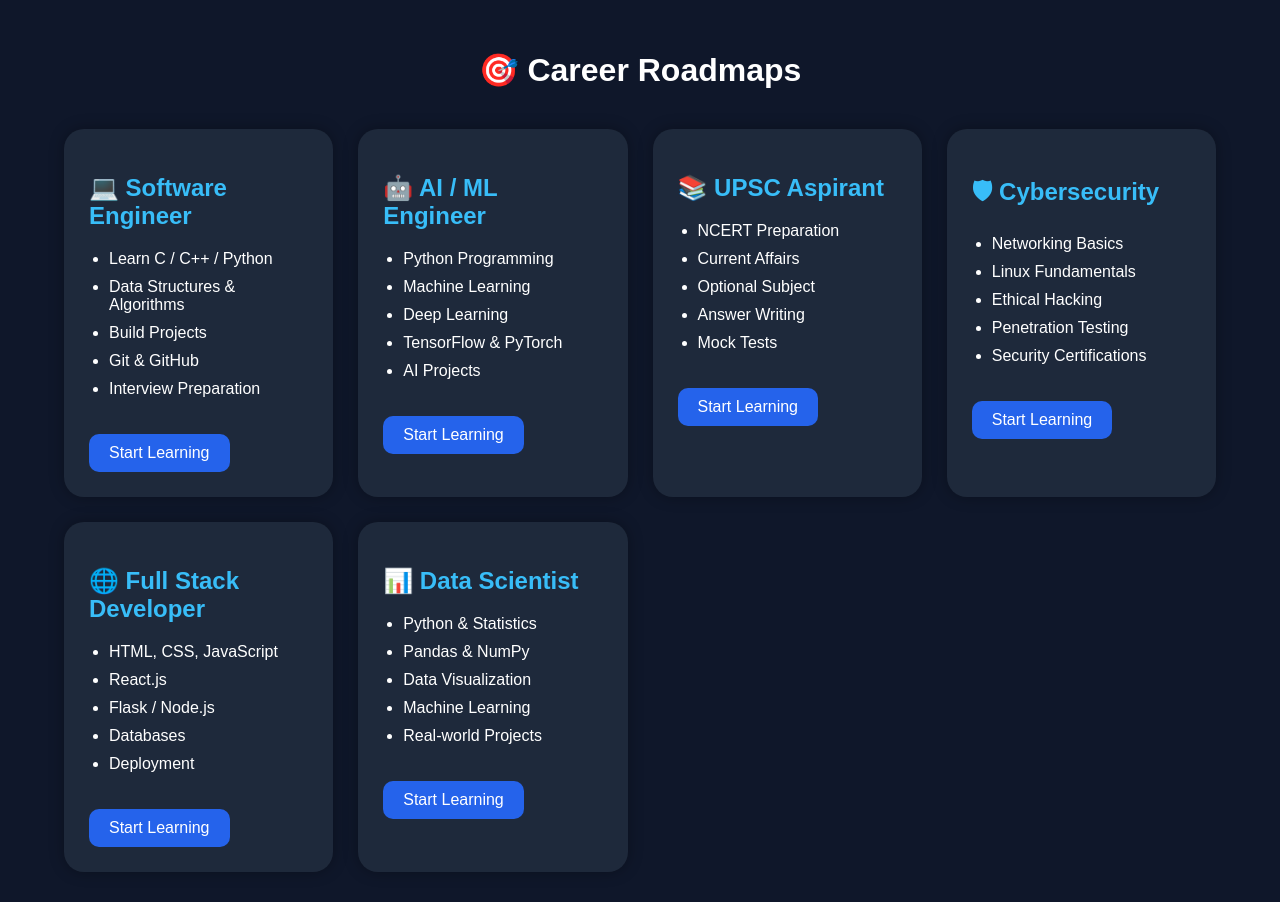
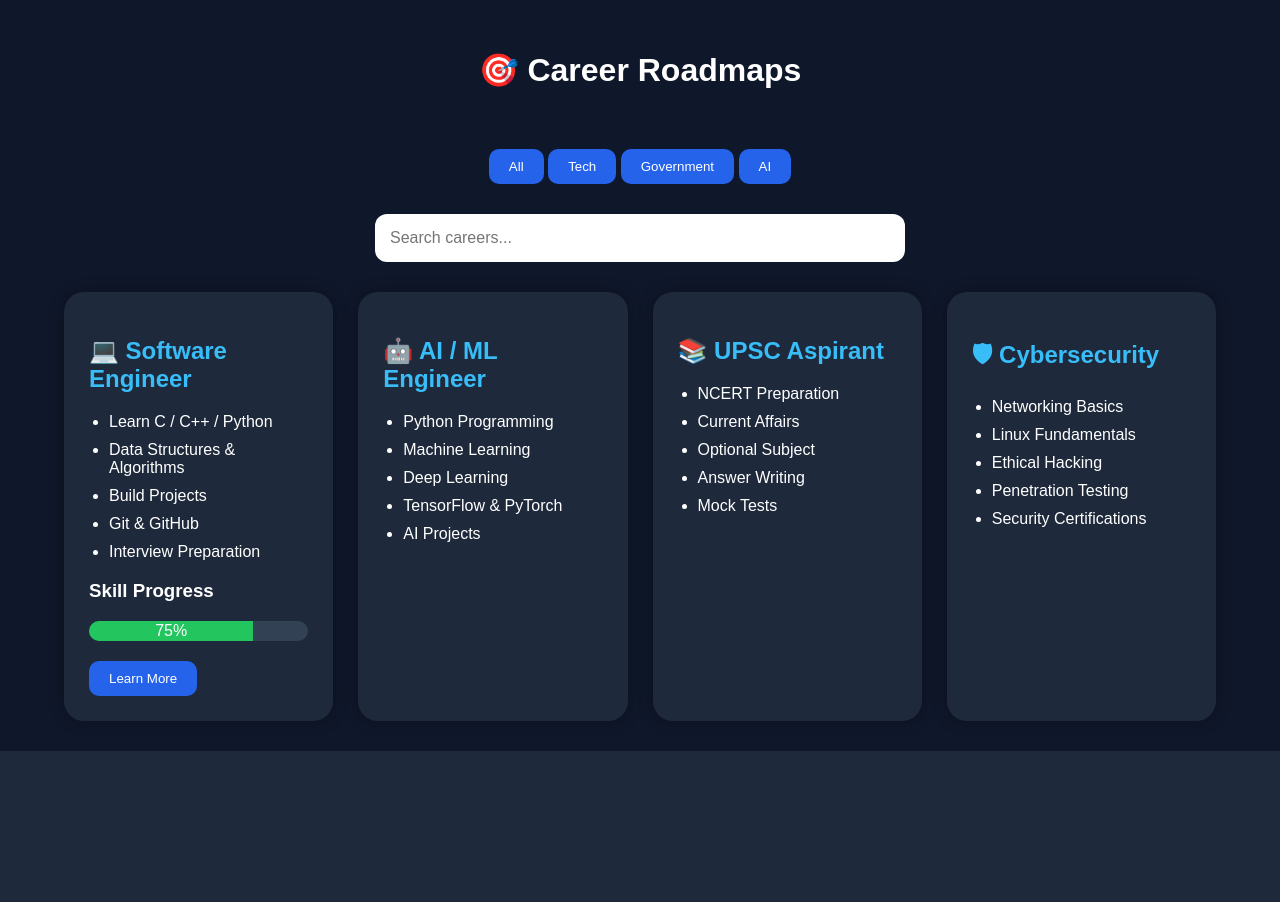
Before and after one commit to manjoraai-hub/ManjoraAI, a Flask app: page /career in a window 1280 px wide. Shown: the part 58-960 px from the top of the page. After the commit the page ends 809 px from the top, so only its background shows below. Run offline with Flask 3, Linux system fonts and the light colour scheme.

Commit message:
fixed career roadmap page

```diff
--- a/templates/career.html
+++ b/templates/career.html
@@ -16,104 +16,80 @@
         }
 
         .navbar{
-
             background:#1e293b;
             padding:15px 30px;
             display:flex;
             justify-content:space-between;
             align-items:center;
-
         }
 
         .navbar h2{
-
             margin:0;
             color:#38bdf8;
-
         }
 
         .navbar a{
-
             color:white;
             text-decoration:none;
             margin-left:20px;
-
         }
 
         .container{
-
             width:90%;
             max-width:1200px;
             margin:auto;
             padding:30px;
-
         }
 
         h1{
-
             text-align:center;
             margin-bottom:40px;
-
         }
 
         .roadmap-grid{
-
             display:grid;
             grid-template-columns:repeat(auto-fit,minmax(260px,1fr));
             gap:25px;
-
         }
 
         .roadmap-card{
-
             background:#1e293b;
             padding:25px;
             border-radius:20px;
             transition:0.3s;
             box-shadow:0px 0px 15px rgba(0,0,0,0.3);
-
         }
 
         .roadmap-card:hover{
-
             transform:translateY(-10px);
-
         }
 
         .roadmap-card h2{
-
             color:#38bdf8;
-
         }
 
         ul{
-
             padding-left:20px;
-
         }
 
         li{
-
             margin-top:10px;
-
         }
 
         .btn{
-
             display:inline-block;
             margin-top:20px;
             padding:10px 20px;
             background:#2563eb;
             color:white;
+            border:none;
+            border-radius:10px;
+            cursor:pointer;
             text-decoration:none;
-            border-radius:10px;
-
         }
 
         .btn:hover{
-
             background:#1d4ed8;
-
         }
 
     </style>
@@ -127,11 +103,9 @@
     <h2>🚀 Manjora AI</h2>
 
     <div>
-
         <a href="/">Home</a>
         <a href="/dashboard">Dashboard</a>
         <a href="/planner">Planner</a>
-
     </div>
 
 </div>
@@ -140,113 +114,108 @@
 
     <h1>🎯 Career Roadmaps</h1>
 
+    <div style="text-align:center;margin-bottom:30px;">
+
+        <button class="btn" onclick="filterCards('all')">All</button>
+
+        <button class="btn" onclick="filterCards('tech')">Tech</button>
+
+        <button class="btn" onclick="filterCards('government')">Government</button>
+
+        <button class="btn" onclick="filterCards('ai')">AI</button>
+
+    </div>
+
+    <div style="text-align:center;margin-bottom:30px;">
+
+        <input type="text"
+        id="searchInput"
+        placeholder="Search careers..."
+        onkeyup="searchRoadmaps()"
+
+        style="width:60%;
+        max-width:500px;
+        padding:15px;
+        border:none;
+        border-radius:12px;
+        font-size:16px;">
+
+    </div>
+
     <div class="roadmap-grid">
 
-        <div class="roadmap-card">
+        <div class="roadmap-card roadmap-item tech">
 
             <h2>💻 Software Engineer</h2>
 
             <ul>
-
                 <li>Learn C / C++ / Python</li>
                 <li>Data Structures & Algorithms</li>
                 <li>Build Projects</li>
                 <li>Git & GitHub</li>
                 <li>Interview Preparation</li>
-
             </ul>
 
-            <a href="#" class="btn">Start Learning</a>
+            <h3>Skill Progress</h3>
+
+            <div style="background:#334155;height:20px;border-radius:10px;overflow:hidden;">
+
+                <div style="width:75%;height:100%;background:#22c55e;text-align:center;line-height:20px;">
+
+                    75%
+
+                </div>
+
+            </div>
+
+            <button class="btn"
+            onclick="showDetails('software')">
+
+                Learn More
+
+            </button>
 
         </div>
 
-        <div class="roadmap-card">
+        <div class="roadmap-card roadmap-item ai">
 
             <h2>🤖 AI / ML Engineer</h2>
 
             <ul>
-
                 <li>Python Programming</li>
                 <li>Machine Learning</li>
                 <li>Deep Learning</li>
                 <li>TensorFlow & PyTorch</li>
                 <li>AI Projects</li>
-
             </ul>
-
-            <a href="#" class="btn">Start Learning</a>
 
         </div>
 
-        <div class="roadmap-card">
+        <div class="roadmap-card roadmap-item government">
 
             <h2>📚 UPSC Aspirant</h2>
 
             <ul>
-
                 <li>NCERT Preparation</li>
                 <li>Current Affairs</li>
                 <li>Optional Subject</li>
                 <li>Answer Writing</li>
                 <li>Mock Tests</li>
-
             </ul>
-
-            <a href="#" class="btn">Start Learning</a>
 
         </div>
 
-        <div class="roadmap-card">
+        <div class="roadmap-card roadmap-item tech">
 
             <h2>🛡 Cybersecurity</h2>
 
             <ul>
-
                 <li>Networking Basics</li>
                 <li>Linux Fundamentals</li>
                 <li>Ethical Hacking</li>
                 <li>Penetration Testing</li>
                 <li>Security Certifications</li>
-
             </ul>
-
-            <a href="#" class="btn">Start Learning</a>
-
-        </div>
-
-        <div class="roadmap-card">
-
-            <h2>🌐 Full Stack Developer</h2>
-
-            <ul>
-
-                <li>HTML, CSS, JavaScript</li>
-                <li>React.js</li>
-                <li>Flask / Node.js</li>
-                <li>Databases</li>
-                <li>Deployment</li>
-
-            </ul>
-
-            <a href="#" class="btn">Start Learning</a>
-
-        </div>
-
-        <div class="roadmap-card">
-
-            <h2>📊 Data Scientist</h2>
-
-            <ul>
-
-                <li>Python & Statistics</li>
-                <li>Pandas & NumPy</li>
-                <li>Data Visualization</li>
-                <li>Machine Learning</li>
-                <li>Real-world Projects</li>
-
-            </ul>
-
-            <a href="#" class="btn">Start Learning</a>
 
         </div>
 
@@ -254,6 +223,121 @@
 
 </div>
 
+<div id="popup"
+style="
+display:none;
+position:fixed;
+top:50%;
+left:50%;
+transform:translate(-50%,-50%);
+background:#1e293b;
+padding:30px;
+border-radius:20px;
+width:80%;
+max-width:500px;
+z-index:1000;
+box-shadow:0px 0px 20px rgba(0,0,0,0.5);">
+
+    <h2 id="popup-title"></h2>
+
+    <p id="popup-content"></p>
+
+    <button class="btn"
+    onclick="closePopup()">
+
+        Close
+
+    </button>
+
+</div>
+
+<script>
+
+function searchRoadmaps(){
+
+    let input =
+    document.getElementById("searchInput").value.toLowerCase();
+
+    let cards =
+    document.getElementsByClassName("roadmap-item");
+
+    for(let i = 0; i < cards.length; i++){
+
+        let text = cards[i].innerText.toLowerCase();
+
+        if(text.includes(input)){
+
+            cards[i].style.display = "block";
+
+        }
+
+        else{
+
+            cards[i].style.display = "none";
+
+        }
+
+    }
+
+}
+
+function filterCards(category){
+
+    let cards =
+    document.getElementsByClassName("roadmap-item");
+
+    for(let i = 0; i < cards.length; i++){
+
+        if(category === "all"){
+
+            cards[i].style.display = "block";
+
+        }
+
+        else if(cards[i].classList.contains(category)){
+
+            cards[i].style.display = "block";
+
+        }
+
+        else{
+
+            cards[i].style.display = "none";
+
+        }
+
+    }
+
+}
+
+function showDetails(career){
+
+    let title =
+    document.getElementById("popup-title");
+
+    let content =
+    document.getElementById("popup-content");
+
+    if(career === "software"){
+
+        title.innerText = "💻 Software Engineer";
+
+        content.innerText =
+        "Learn programming, DSA, projects, GitHub, system design and interview preparation. Average salary ranges from ₹6–25 LPA depending on skills.";
+
+    }
+
+    document.getElementById("popup").style.display = "block";
+
+}
+
+function closePopup(){
+
+    document.getElementById("popup").style.display = "none";
+
+}
+
+</script>
+
 </body>
-
 </html>
```
